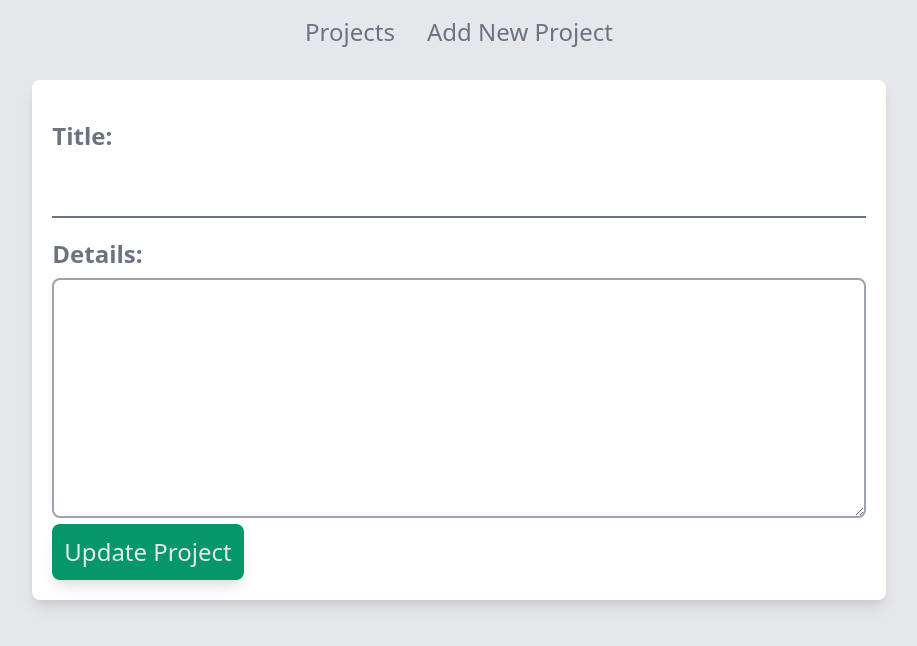
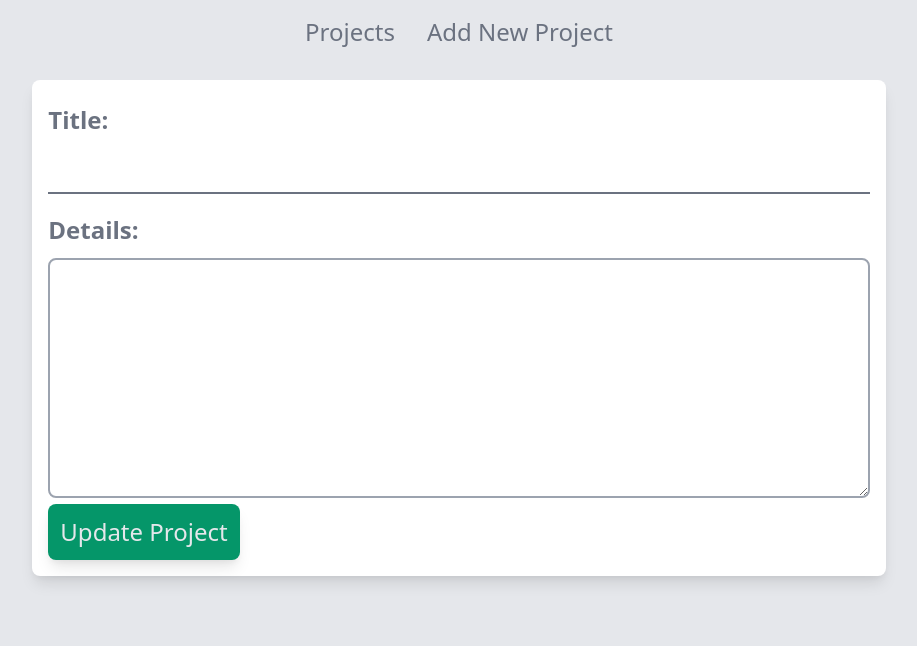
Before and after one commit to BUddha10/project-planner, a Vue app: page /project/2 in a window 1280 px wide. Shown: the top 646 px of the page, without its empty margins (181-1098 px from the left). Built offline with nearby package versions, Linux system fonts and the light colour scheme; no server answers.

Commit message:
feat:make filter navbar functional

```diff
--- a/data/db.json
+++ b/data/db.json
@@ -9,7 +9,7 @@
     {
       "title": "Create New Project",
       "details": "Create new project for the portfolio and upwork profile",
-      "complete": false,
+      "complete": true,
       "id": 4
     },
     {
--- a/src/views/AddProject.vue
+++ b/src/views/AddProject.vue
@@ -1,9 +1,9 @@
 <template>
   <form
     @submit.prevent="handleSubmit"
-    class="bg-white p-5 rounded-lg shadow-lg"
+    class="bg-white p-4 rounded-lg shadow-lg"
   >
-    <label class="block text-gray-500 text-xl lg:text-2xl font-bold mt-5 mb-2"
+    <label class="block text-gray-500 text-xl lg:text-2xl font-bold mt-2"
       >Title:</label
     >
     <input
@@ -21,7 +21,7 @@
         border-box
       "
     />
-    <label class="block text-gray-500 text-xl lg:text-2xl font-bold mt-5 mb-2"
+    <label class="block text-gray-500 text-xl lg:text-2xl font-bold mt-5 mb-3"
       >Details:</label
     >
     <textarea
--- a/src/views/EditProject.vue
+++ b/src/views/EditProject.vue
@@ -1,9 +1,9 @@
 <template>
   <form
     @submit.prevent="updateProject"
-    class="bg-white p-5 rounded-lg shadow-lg"
+    class="bg-white p-4 rounded-lg shadow-lg"
   >
-    <label class="block text-gray-500 text-xl lg:text-2xl font-bold mt-5 mb-2"
+    <label class="block text-gray-500 text-xl lg:text-2xl font-bold mt-2"
       >Title:</label
     >
     <input
@@ -21,7 +21,7 @@
         border-box
       "
     />
-    <label class="block text-gray-500 text-xl lg:text-2xl font-bold mt-5 mb-2"
+    <label class="block text-gray-500 text-xl lg:text-2xl font-bold mt-5 mb-3"
       >Details:</label
     >
     <textarea
--- a/src/views/Home.vue
+++ b/src/views/Home.vue
@@ -1,7 +1,7 @@
 <template>
-  <FilterNav @changeFilter="current = $event" :current="current"/>
+  <FilterNav @changeFilter="current = $event" :current="current" />
   <div v-if="projects.length">
-    <div v-for="project in projects" :key="project.id">
+    <div v-for="project in filterProject" :key="project.id">
       <Project
         :project="project"
         @delete="handleDelete"
@@ -42,6 +42,17 @@ export default {
       p.complete = !p.complete;
     },
   },
+  computed: {
+    filterProject() {
+      if (this.current === "complete") {
+        return this.projects.filter((project) => project.complete);
+      }
+      if (this.current === "ongoing") {
+        return this.projects.filter((project) => !project.complete);
+      }
+      return this.projects;
+    },
+  },
 };
 </script>
 
```
